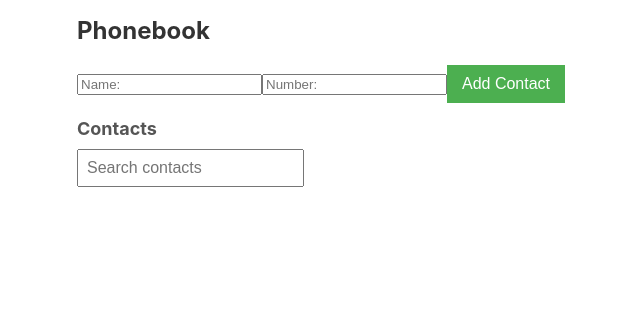
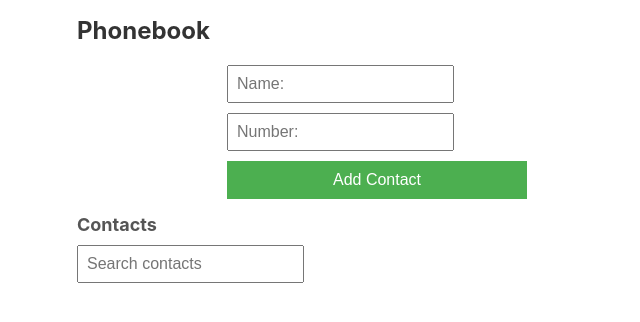
Before and after one commit to nhnserg/goit-react-hw-02-phonebook, a React (Create React App) app: page / in a window 1280 px wide. Shown: the top 322 px of the page, without its empty margins (263-903 px from the left). Built offline with nearby package versions, Linux system fonts and the light colour scheme.

Commit message:
Update ContactForm.jsx

```diff
--- a/src/components/ContactForm/ContactForm.jsx
+++ b/src/components/ContactForm/ContactForm.jsx
@@ -33,7 +33,7 @@ class ContactForm extends Component {
     const { name, number } = this.state;
 
     return (
-      <form onSubmit={this.handleSubmit}>
+      <form onSubmit={this.handleSubmit} className={styles.form}>
         <label>
           <input
             type="text"
@@ -41,6 +41,7 @@ class ContactForm extends Component {
             placeholder='Name:'
             value={name}
             onChange={this.handleNameChange}
+            className={styles.input}
           />
         </label>
         <label>
@@ -50,6 +51,7 @@ class ContactForm extends Component {
             placeholder='Number:'
             value={number}
             onChange={this.handleNumberChange}
+            className={styles.input}
           />
         </label>
         <button type="submit" className={styles.button}>
```
